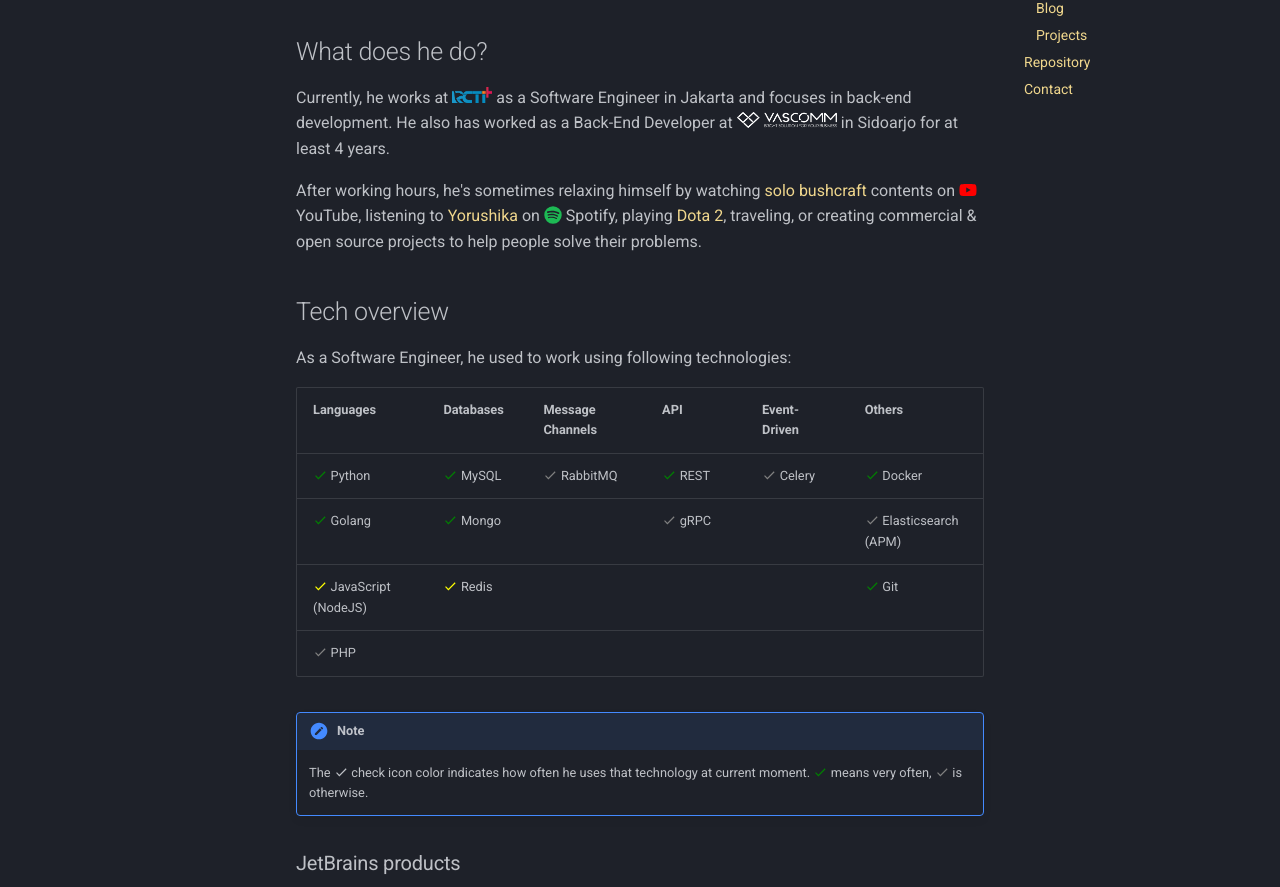
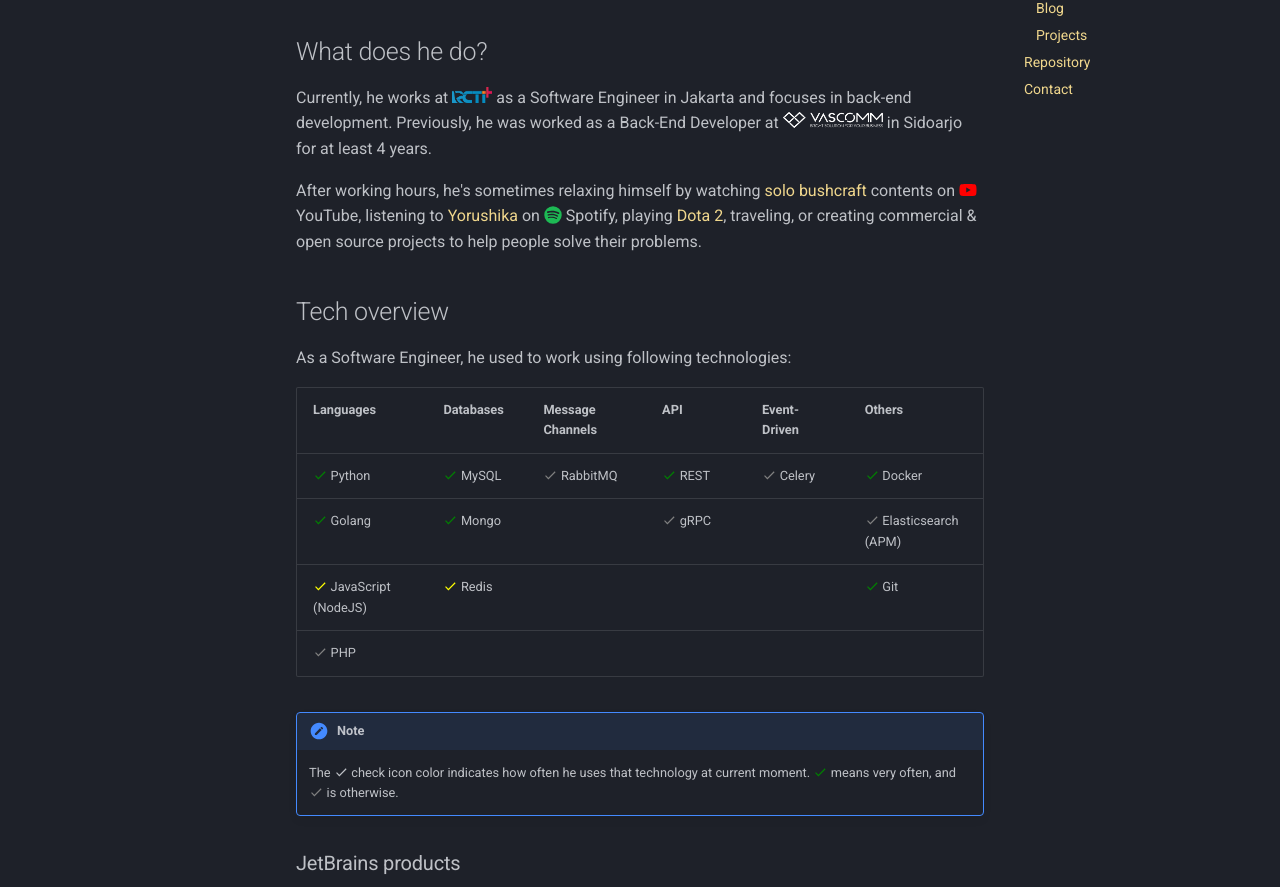
Before and after one commit to dalikewara/dalikewara.github.io, an MkDocs documentation site: the page built from docs/index.md, in a window 1280 px wide and 1400 px high. Shown: the part 311-1198 px from the top of the window. Built offline with MkDocs 1.6.1 and Material for MkDocs 9.7.7, drawn with Linux system fonts in a browser that asks for light colours; nearby versions of some CDN libraries; emoji names are drawn with the system emoji font; comment, search, counter and statistics services are not loaded.

Commit message:
update readme.md

```diff
--- a/docs/index.md
+++ b/docs/index.md
@@ -19,8 +19,7 @@
 ## What does he do?
 
 Currently, he works at [![rctiplus logo](assets/images/logo/rctiplus.png#img-icon-wide-medium){ loading=lazy }](https://www.linkedin.com/company/rctiplus/){:target="_blank"} as a Software Engineer in
-Jakarta and focuses in back-end development.
-He also has worked as a Back-End Developer at
+Jakarta and focuses in back-end development. Previously, he was worked as a Back-End Developer at
 [![vascomm logo](assets/images/logo/vascomm.png#img-icon-wide-large){ loading=lazy }](https://www.linkedin.com/company/vascomm/){:target="_blank"}
 in Sidoarjo for at least 4 years.
 
@@ -47,7 +46,7 @@
 
 !!! note
     The :material-check: check icon color indicates how often he uses that technology at current moment.
-    :material-check:{ style=color:green } means very often, :material-check:{ style=color:grey } is otherwise.
+    :material-check:{ style=color:green } means very often, and :material-check:{ style=color:grey } is otherwise.
 
 ### JetBrains products
 
```
